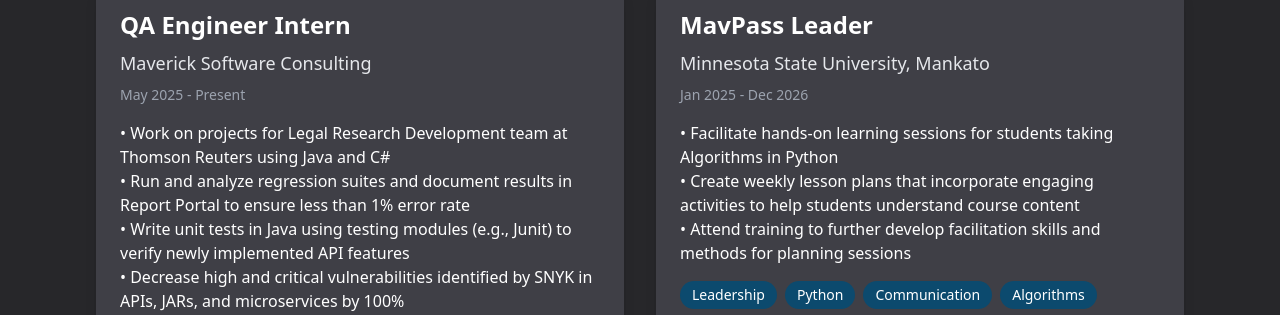
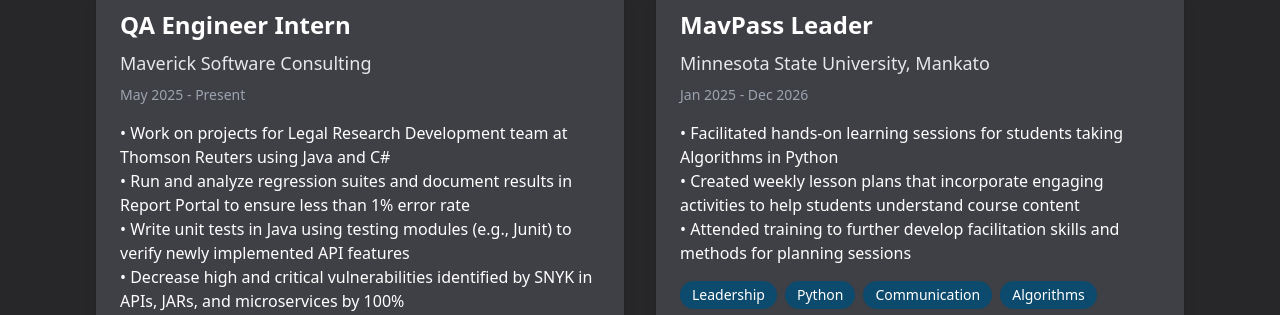
Before and after one commit to aaron-leeb/aaron-leeb.github.io, a React (Vite) app: page / in a window 1280 px wide. Shown: the part 2000-2315 px from the top of the page. Built offline with nearby package versions, Linux system fonts and the light colour scheme; no server answers.

Commit message:
Removed React import

```diff
--- a/src/components/About.tsx
+++ b/src/components/About.tsx
@@ -1,4 +1,3 @@
-import React from "react";
 import AboutImage from '../assets/Placeholder pic 2.jpg';
 
 const About = () => {
--- a/src/components/Experience.tsx
+++ b/src/components/Experience.tsx
@@ -1,5 +1,3 @@
-import React from "react";
-
 const Experience = () => {
     const experience = [
         {
@@ -18,9 +16,9 @@
             title: "MavPass Leader",
             company: "Minnesota State University, Mankato",
             period: "Jan 2025 - Dec 2026",
-            description: "•	Facilitate hands-on learning sessions for students taking Algorithms in Python\n" +
-            "• Create weekly lesson plans that incorporate engaging activities to help students understand course content\n" +
-            "• Attend training to further develop facilitation skills and methods for planning sessions",
+            description: "•	Facilitated hands-on learning sessions for students taking Algorithms in Python\n" +
+            "• Created weekly lesson plans that incorporate engaging activities to help students understand course content\n" +
+            "• Attended training to further develop facilitation skills and methods for planning sessions",
             skills: ["Leadership", "Python", "Communication", "Algorithms", "Facilitation"]
         }
     ];
--- a/src/components/Hero.tsx
+++ b/src/components/Hero.tsx
@@ -1,4 +1,3 @@
-import React from "react";
 import heroImage from '../assets/Placeholder pic 1.jpg';
 
 const Hero = () => {
--- a/src/components/Navbar.tsx
+++ b/src/components/Navbar.tsx
@@ -1,5 +1,3 @@
-import React from 'react';
-
 const Navbar = () => {
     return (
         <nav className='bg-gradient-to-r from-sky-900 to-teal-900 text-white px-8 md:px-16 lg:px-48'>
--- a/src/components/Projects.tsx
+++ b/src/components/Projects.tsx
@@ -1,4 +1,4 @@
-import React, { useEffect, useState } from "react";
+import { useEffect, useState } from "react";
 import { useGitHubProfile } from "../hooks/useGitHubProfile";
 import sankeyImage from '../assets/Sankey-diagram.png';
 
```
